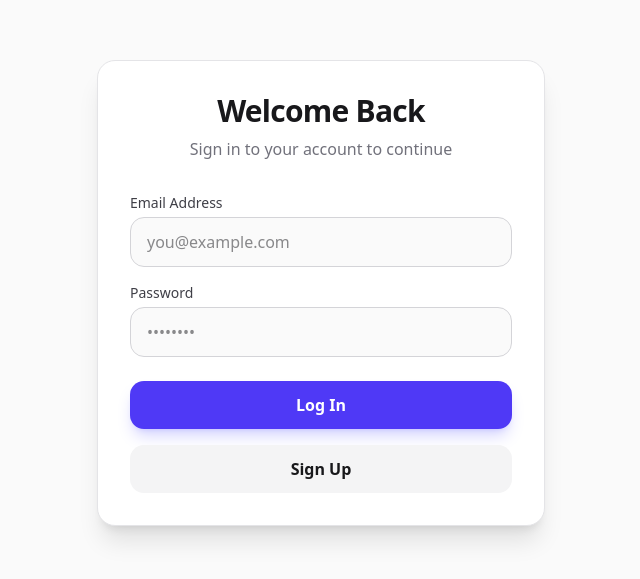
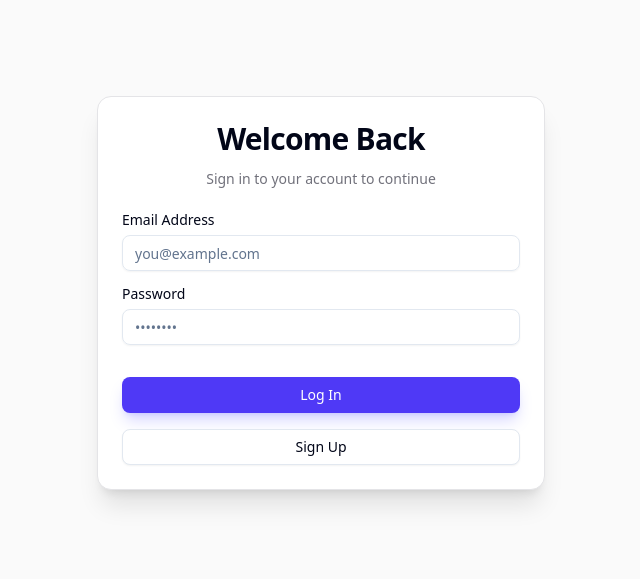
Before and after one commit to adonis-on-github/sme-business-health-dashboard, a Next.js app: page /login in a window 1280 px wide. Shown: the part 107-686 px from the top of the page, without its empty margins (319-959 px from the left). Built offline with nearby package versions, Linux system fonts and the light colour scheme; no server answers.

Commit message:
05. Create header

```diff
--- a/app/(auth)/actions.ts
+++ b/app/(auth)/actions.ts
@@ -4,7 +4,7 @@ import { revalidatePath } from 'next/cache'
 import { redirect } from 'next/navigation'
 import { createClient } from '@/lib/supabase/server'
 
-export async function login(formData: FormData) {
+export const login = async (formData: FormData) => {
   const supabase = await createClient()
 
   const data = {
@@ -22,7 +22,7 @@ export async function login(formData: FormData) {
   redirect('/')
 }
 
-export async function signup(formData: FormData) {
+export const signup = async (formData: FormData) => {
   const supabase = await createClient()
 
   const data = {
@@ -40,7 +40,7 @@ export async function signup(formData: FormData) {
   redirect('/')
 }
 
-export async function logout() {
+export const logout = async () => {
   const supabase = await createClient()
 
   await supabase.auth.signOut()
--- a/app/(auth)/login/page.tsx
+++ b/app/(auth)/login/page.tsx
@@ -1,64 +1,74 @@
 import { login, signup } from '../actions'
+import { Button } from '@/components/ui/button'
+import {
+  Card,
+  CardContent,
+  CardDescription,
+  CardHeader,
+  CardTitle,
+} from '@/components/ui/card'
+import { Input } from '@/components/ui/input'
+import { Label } from '@/components/ui/label'
 
 export default function LoginPage() {
   return (
     <div className='flex flex-col items-center justify-center min-h-screen bg-zinc-50 dark:bg-zinc-950 px-4'>
-      <div className='w-full max-w-md p-8 space-y-8 bg-white dark:bg-zinc-900 rounded-2xl shadow-xl border border-zinc-200 dark:border-zinc-800'>
-        <div className='text-center'>
-          <h1 className='text-3xl font-bold tracking-tight text-zinc-900 dark:text-zinc-100'>
+      <Card className='w-full max-w-md shadow-xl border-zinc-200 dark:border-zinc-800'>
+        <CardHeader className='space-y-1 text-center'>
+          <CardTitle className='text-3xl font-bold tracking-tight'>
             Welcome Back
-          </h1>
-          <p className='mt-2 text-zinc-500 dark:text-zinc-400'>
+          </CardTitle>
+
+          <CardDescription className='text-zinc-500 dark:text-zinc-400'>
             Sign in to your account to continue
-          </p>
-        </div>
+          </CardDescription>
+        </CardHeader>
 
-        <form className='mt-8 space-y-6'>
+        <CardContent>
+          <form className='space-y-6'>
             <div className='space-y-4'>
-            <div>
-              <label htmlFor='email' className='block text-sm font-medium text-zinc-700 dark:text-zinc-300'>
-                Email Address
-              </label>
-              <input
+              <div className='space-y-2'>
+                <Label htmlFor='email'>Email Address</Label>
+                <Input
                   id='email'
                   name='email'
                   type='email'
+                  placeholder='you@example.com'
                   required
-                className='mt-1 block w-full px-4 py-3 bg-zinc-50 dark:bg-zinc-800 border border-zinc-300 dark:border-zinc-700 rounded-xl text-zinc-900 dark:text-zinc-100 focus:ring-2 focus:ring-indigo-500 focus:border-transparent transition-all duration-200'
-                placeholder='you@example.com'
                 />
               </div>
-            <div>
-              <label htmlFor='password' className='block text-sm font-medium text-zinc-700 dark:text-zinc-300'>
-                Password
-              </label>
-              <input
+
+              <div className='space-y-2'>
+                <Label htmlFor='password'>Password</Label>
+                <Input
                   id='password'
                   name='password'
                   type='password'
+                  placeholder='••••••••'
                   required
-                className='mt-1 block w-full px-4 py-3 bg-zinc-50 dark:bg-zinc-800 border border-zinc-300 dark:border-zinc-700 rounded-xl text-zinc-900 dark:text-zinc-100 focus:ring-2 focus:ring-indigo-500 focus:border-transparent transition-all duration-200'
-                placeholder='••••••••'
                 />
               </div>
             </div>
 
-          <div className='flex flex-col space-y-4'>
-            <button
+            <div className='flex flex-col space-y-4 pt-2'>
+              <Button
                 formAction={login}
-              className='w-full py-3 px-4 bg-indigo-600 hover:bg-indigo-700 text-white font-semibold rounded-xl transition-all duration-200 shadow-lg shadow-indigo-500/25 active:transform active:scale-[0.98]'
+                className='w-full bg-indigo-600 hover:bg-indigo-700 text-white shadow-lg shadow-indigo-500/25'
               >
                 Log In
-            </button>
-            <button
+              </Button>
+
+              <Button
                 formAction={signup}
-              className='w-full py-3 px-4 bg-zinc-100 dark:bg-zinc-800 hover:bg-zinc-200 dark:hover:bg-zinc-700 text-zinc-900 dark:text-zinc-100 font-semibold rounded-xl transition-all duration-200 active:transform active:scale-[0.98]'
+                variant='outline'
+                className='w-full'
               >
                 Sign Up
-            </button>
+              </Button>
             </div>
           </form>
-      </div>
+        </CardContent>
+      </Card>
     </div>
   )
 }
--- /dev/null
+++ b/app/_components/header.tsx
@@ -0,0 +1,41 @@
+import type { User } from '@supabase/supabase-js'
+import { logout } from '@auth/actions'
+import { Button } from '@/components/ui/button'
+
+type HeaderProps = {
+  user: User | null
+}
+
+export const Header = ({ user }: HeaderProps) => {
+  if (!user) {
+    return null
+  }
+
+  return (
+    <header className='w-full py-4 px-6 border-b border-zinc-200 dark:border-zinc-800 flex justify-between items-center bg-white dark:bg-zinc-900/50 backdrop-blur-md sticky top-0 z-50'>
+      <div className='flex items-center space-x-2'>
+        <div className='w-8 h-8 bg-indigo-600 rounded-lg flex items-center justify-center'>
+          <span className='text-white font-bold text-xs'>SH</span>
+        </div>
+
+        <span className='font-semibold tracking-tight'>SME Business Health</span>
+      </div>
+
+      <div className='flex items-center space-x-4'>
+        <span className='text-sm text-zinc-500 dark:text-zinc-400 hidden sm:inline-block'>
+          {user.email}
+        </span>
+
+        <form action={logout}>
+          <Button
+            variant='ghost'
+            className='text-red-600 hover:text-red-700 hover:bg-red-50 dark:hover:bg-red-900/20'
+            type='submit'
+          >
+            Logout
+          </Button>
+        </form>
+      </div>
+    </header>
+  )
+}
--- a/app/layout.tsx
+++ b/app/layout.tsx
@@ -16,8 +16,7 @@ export const metadata: Metadata = {
   title: 'SME Business Health Dashboard',
   description: 'SME Business Health Dashboard application',
 }
-
-import { logout } from './(auth)/actions'
+import { Header } from '@/app/_components/header'
 import { createClient } from '@/lib/supabase/server'
 
 export default async function RootLayout({
@@ -33,29 +32,8 @@ export default async function RootLayout({
       <body
         className={`${geistSans.variable} ${geistMono.variable} antialiased bg-zinc-50 dark:bg-zinc-950 text-zinc-900 dark:text-zinc-100 min-h-screen flex flex-col`}
       >
-        {user && (
-          <header className='w-full py-4 px-6 border-b border-zinc-200 dark:border-zinc-800 flex justify-between items-center bg-white dark:bg-zinc-900/50 backdrop-blur-md sticky top-0 z-50'>
-            <div className='flex items-center space-x-2'>
-              <div className='w-8 h-8 bg-indigo-600 rounded-lg flex items-center justify-center'>
-                <span className='text-white font-bold text-xs'>SH</span>
-              </div>
-              <span className='font-semibold tracking-tight'>SME Business Health</span>
-            </div>
-            <div className='flex items-center space-x-4'>
-              <span className='text-sm text-zinc-500 dark:text-zinc-400 hidden sm:inline-block'>
-                {user.email}
-              </span>
-              <form>
-                <button
-                  formAction={logout}
-                  className='px-4 py-2 text-sm font-medium text-red-600 hover:bg-red-50 dark:hover:bg-red-900/20 rounded-lg transition-colors duration-200'
-                >
-                  Logout
-                </button>
-              </form>
-            </div>
-          </header>
-        )}
+        <Header user={user} />
+
         <main className='flex-1'>
           {children}
         </main>
--- /dev/null
+++ b/app/not-found.tsx
@@ -0,0 +1,37 @@
+import Link from 'next/link'
+import { Button } from '@/components/ui/button'
+import { Card, CardContent, CardFooter, CardHeader, CardTitle } from '@/components/ui/card'
+import { FileQuestion } from 'lucide-react'
+
+export default function NotFound() {
+  return (
+    <div className='flex min-h-[calc(100-64px)] items-center justify-center p-4 bg-zinc-50 dark:bg-zinc-950 px-4'>
+      <Card className='w-full max-w-md text-center shadow-xl border-zinc-200 dark:border-zinc-800'>
+        <CardHeader>
+          <div className='flex justify-center mb-4'>
+            <div className='p-4 bg-indigo-50 dark:bg-indigo-900/20 rounded-full text-indigo-600 dark:text-indigo-400'>
+              <FileQuestion size={48} />
+            </div>
+          </div>
+          <CardTitle className='text-3xl font-bold tracking-tight'>404</CardTitle>
+
+          <CardTitle className='text-xl text-zinc-900 dark:text-zinc-100'>Page Not Found</CardTitle>
+        </CardHeader>
+
+        <CardContent>
+          <p className='text-zinc-500 dark:text-zinc-400'>
+            Sorry, we couldn&apos;t find the page you&apos;re looking for. It might have been moved or deleted.
+          </p>
+        </CardContent>
+
+        <CardFooter className='flex justify-center pb-8'>
+          <Button asChild className='bg-indigo-600 hover:bg-indigo-700 text-white shadow-lg shadow-indigo-500/25'>
+            <Link href='/'>
+              Return to Dashboard
+            </Link>
+          </Button>
+        </CardFooter>
+      </Card>
+    </div>
+  )
+}
--- a/app/page.tsx
+++ b/app/page.tsx
@@ -1,4 +1,3 @@
-import Image from 'next/image'
 
 export default function Home() {
   return (
--- a/tsconfig.json
+++ b/tsconfig.json
@@ -31,7 +31,7 @@
         "./*"
       ],
       "@auth/*": [
-        "./app/auth/*"
+        "./app/(auth)/*"
       ],
       "@business/*": [
         "./app/(dashboard)/business/*"
```
Lines whose indentation alone changed are shown as unchanged.
